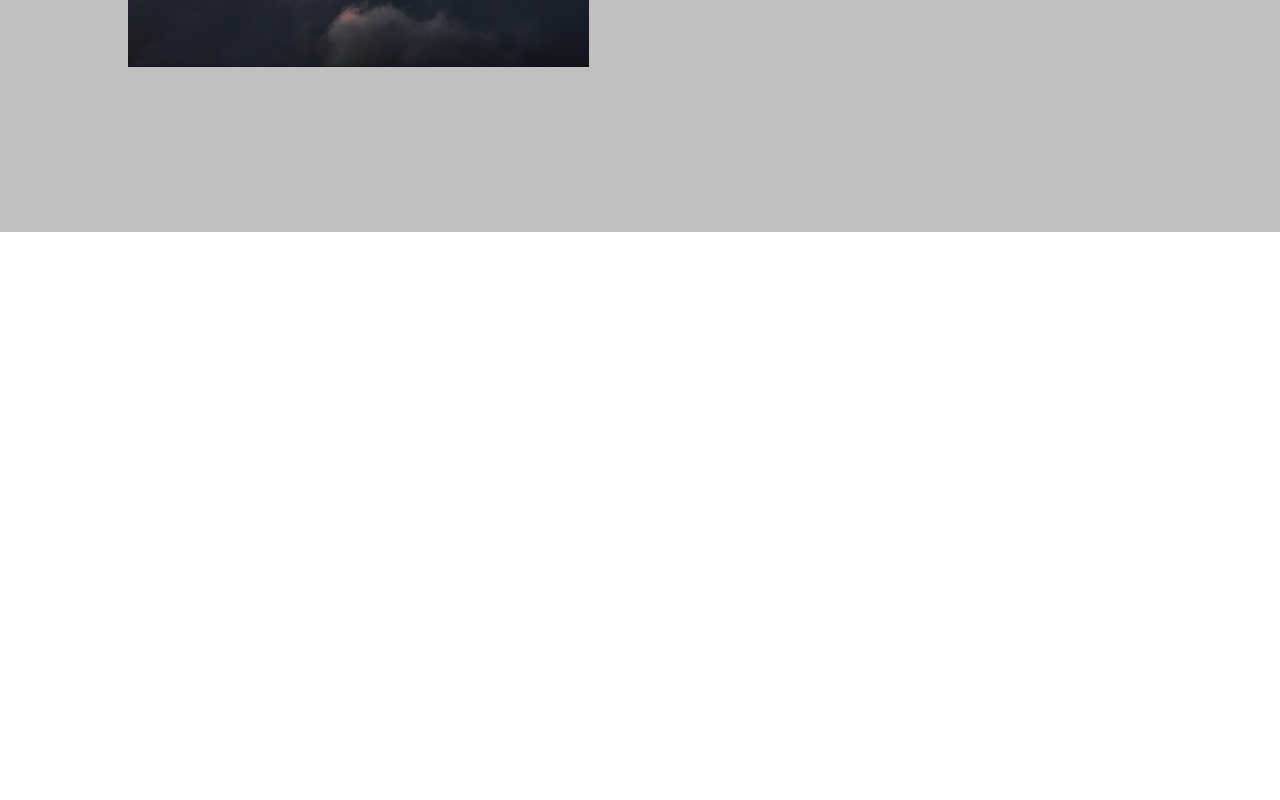
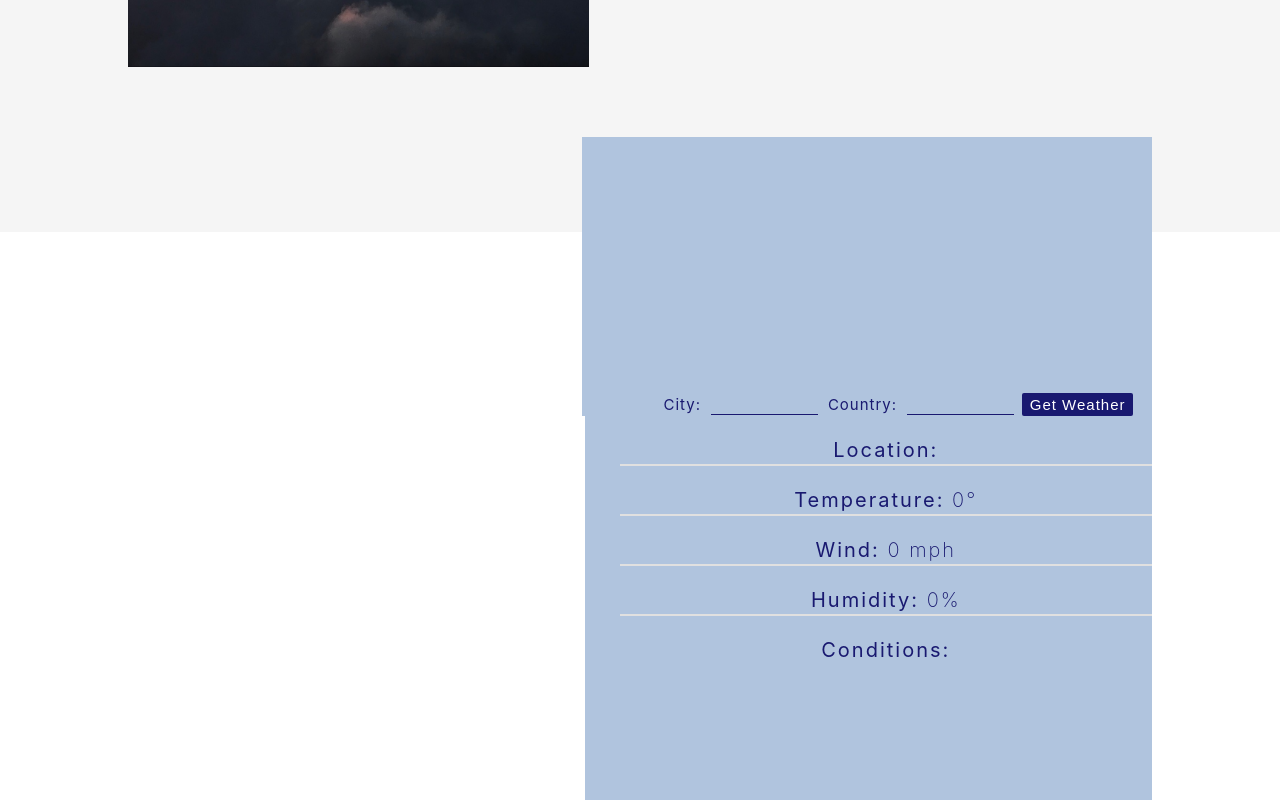
Before and after one commit to torianne02/weather-caster, a React (Create React App) app: page / in a window 1280 px wide. Shown: the part 633-1433 px from the top of the page. Before the commit the page ends 865 px from the top, so only its background shows below. Built offline with nearby package versions, Linux system fonts and the light colour scheme.

Commit message:
updates background colors and text colors also renders Weather component on page immediately

```diff
--- a/src/App.css
+++ b/src/App.css
@@ -1,6 +1,6 @@
 .App {
   text-align: center;
-  background-color: #C0C0C0;
+  background: #F5F5F5;
   padding-bottom: 75px;
 }
 
@@ -9,27 +9,28 @@
   background: #fff;
   width: 80%;
   margin: 0 auto;
-  background-color: #C0C0C0;
+  background: #F5F5F5;
   padding-bottom: 70px;
 }
 
 .form-group {
   margin-top: 70px;
-  padding-left: 47px;
+  padding-left: 57.6px;
   padding-top: 25%;
-  text-align: right;
+  text-align: center;
   width: 50%;
   float: right;
-  background-color: #5F9EA0;
+  background-color: #B0C4DE;
 }
 
 input.form-control {
   background-color: transparent;
   border: 0;
-  border-bottom: solid 1px #660033;
+  border-bottom: solid 1px #191970;
   width: 20%;
   font-size: 13px;
   letter-spacing: 1px;
+  color: #FFFF;
 }
 
 button {
@@ -41,7 +42,7 @@ button {
   letter-spacing: 1px;
   font-size: 15px;
   cursor: pointer;
-  background-color: #660033;
+  background-color: #191970;
   color: #fff;
   font-weight: 100;
 }
@@ -50,7 +51,7 @@ label {
   font-size: 15px;
   margin: 0 5px;
   letter-spacing: 1px;
-  color: #660033;
+  color: #191970;
 }
 
 .titles-component {
@@ -65,7 +66,7 @@ label {
 }
 
 .card {
-  text-align: right;
+  text-align: center;
 }
 
 .weather-info {
@@ -74,13 +75,13 @@ label {
   font-size: 20px;
   font-weight: 200;
   letter-spacing: 2px;
-  padding-left: 28px;
-  padding-bottom: 65px;
-  background-color: #5F9EA0;
+  padding-left: 34.5px;
+  padding-bottom: 116px;
+  background-color: #B0C4DE;
 }
 
 .weather-key {
-  color: #660033;
+  color: #191970;
   border-bottom: solid 2px #E0E0E0;
   padding: 2px 0 2px 0;
   font-weight: 400;
--- a/src/containers/WeatherSearch.js
+++ b/src/containers/WeatherSearch.js
@@ -61,18 +61,6 @@ class WeatherSearch extends Component {
     })
   }
 
-  renderWeather = () => {
-    return (
-      <Weather
-        temperature={this.state.temperature}
-        city={this.state.city}
-        wind={this.state.wind}
-        humidity={this.state.humidity}
-        description={this.state.description}
-      />
-    )
-  }
-
   render() {
     return (
       <div className="main">
@@ -86,7 +74,13 @@ class WeatherSearch extends Component {
             handleOnChange={this.handleOnChange}
             handleOnSubmit={this.handleOnSubmit}
           />
-          { this.state.submitted && this.renderWeather() }
+          <Weather
+            temperature={this.state.temperature}
+            city={this.state.city}
+            wind={this.state.wind}
+            humidity={this.state.humidity}
+            description={this.state.description}
+          />
         </div>
       </div>
     )
```
